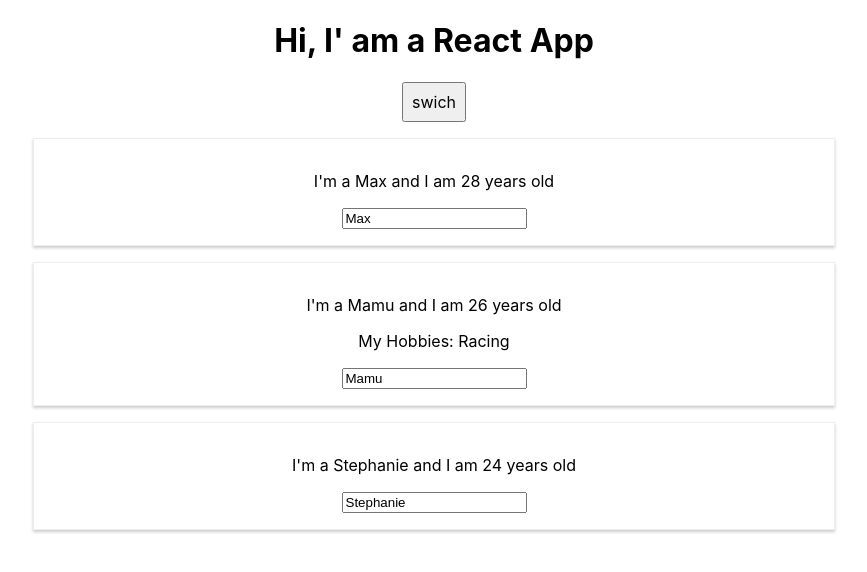
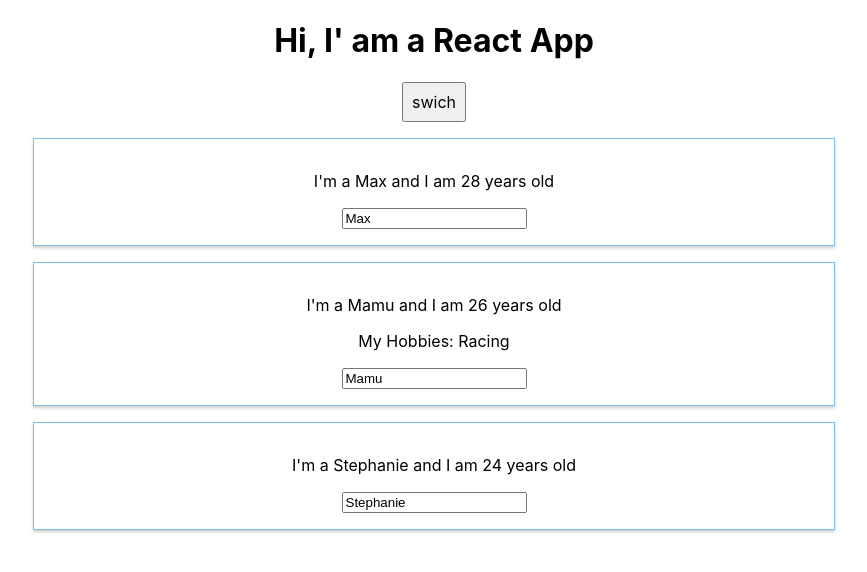
Before and after one commit to Tony1120/learning-react, a React (Create React App) app: page / in a window 1280 px wide. Both pictures are taken after a click on the button "swich". Shown: the top 572 px of the page, without its empty margins (206-1073 px from the left). Built offline with nearby package versions, Linux system fonts and the light colour scheme.

Commit message:
refactored the code for the contitional button

```diff
--- a/src/App.js
+++ b/src/App.js
@@ -42,6 +42,8 @@
 
 
 	render() {
+
+
 		const style = {
 			backgroudColor: 'white',
 			font: 'inherit',
@@ -49,17 +51,12 @@
 			padding: '8px',
 			cursor: 'pointer'
 		};
-	    return (
-	      <div className="App">
-	        <h1> Hi, I' am a React App </h1>
-	        <button
-	        	style = {style}
-	        	onClick = {this.togglePersonsHandler}>
-	        	swich
-	        </button>
-	        {
-	        	this.state.showPersons === true ?
-	        	<div>
+
+		let persons = null;
+
+		if (this.state.showPersons) {
+			persons = (
+				<div>
 		        <Person
 		        	name = {this.state.persons[0].name}
 		        	age = {this.state.persons[0].age}/>
@@ -71,9 +68,19 @@
 		        <Person
 		        	name = {this.state.persons[2].name}
 		        	age = {this.state.persons[2].age}/>
-	        	</div> : null
-	        }
+	        	</div>
+			)
+		}
 
+	    return (
+	      <div className="App">
+	        <h1> Hi, I' am a React App </h1>
+	        <button
+	        	style = {style}
+	        	onClick = {this.togglePersonsHandler}>
+	        	swich
+	        </button>
+	        {persons}
 	      </div>
 	    );
 	    //return React.createElement('div', {className: 'App'}, React.createElement('h1', null, 'Hi, I\' am a React App'));
--- a/src/Person/Person.css
+++ b/src/Person/Person.css
@@ -1,7 +1,7 @@
 .Person {
 	width: 60%;
 	margin: 16px auto;
-	border: 1px solid #eee;
+	border: 1px solid #7ec0ee;
 	box-shadow: 0 2px 3px #ccc;
 	padding: 16px;
 	text-align: center;
```
Also changed, not shown: src/UserInput.js (added).
